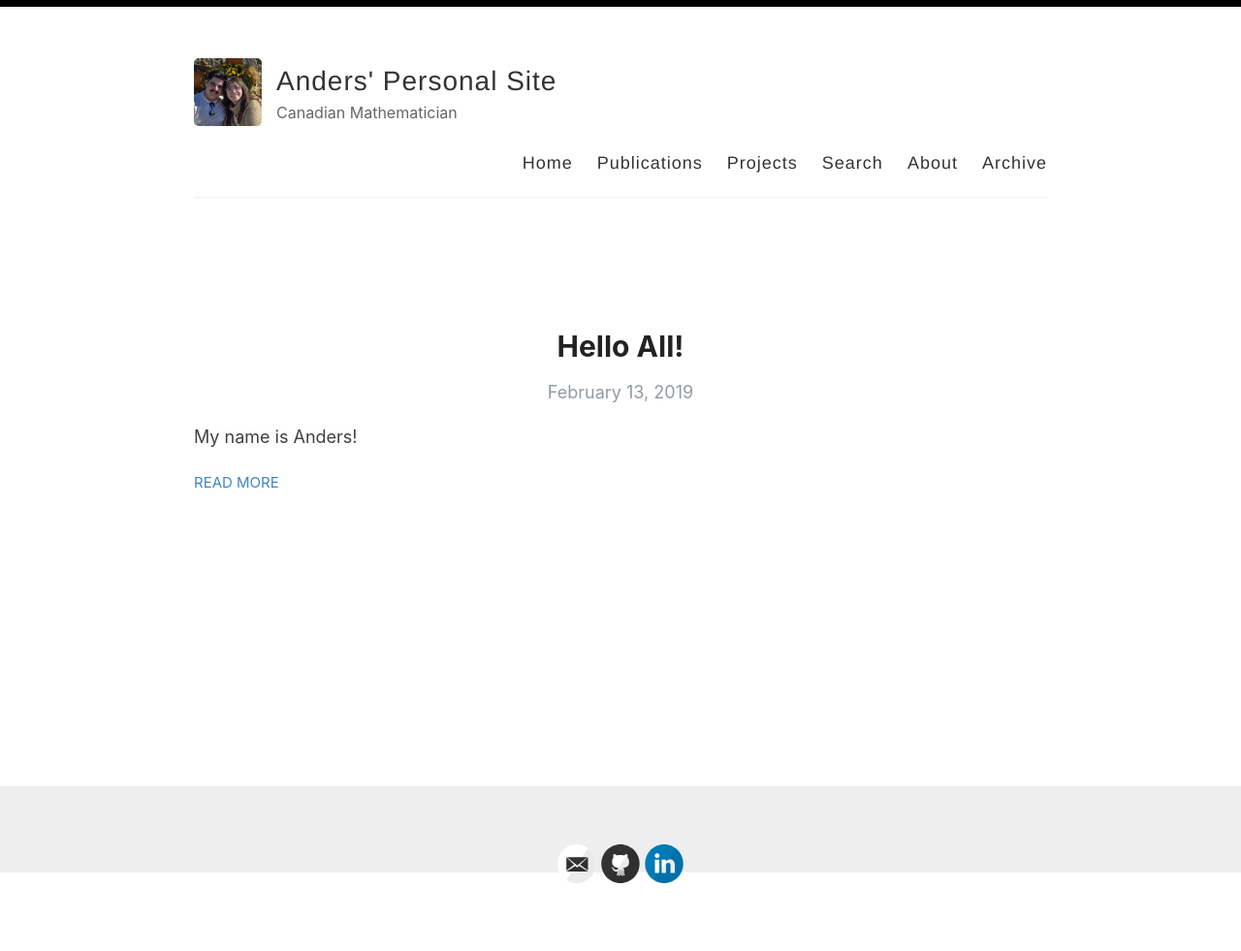
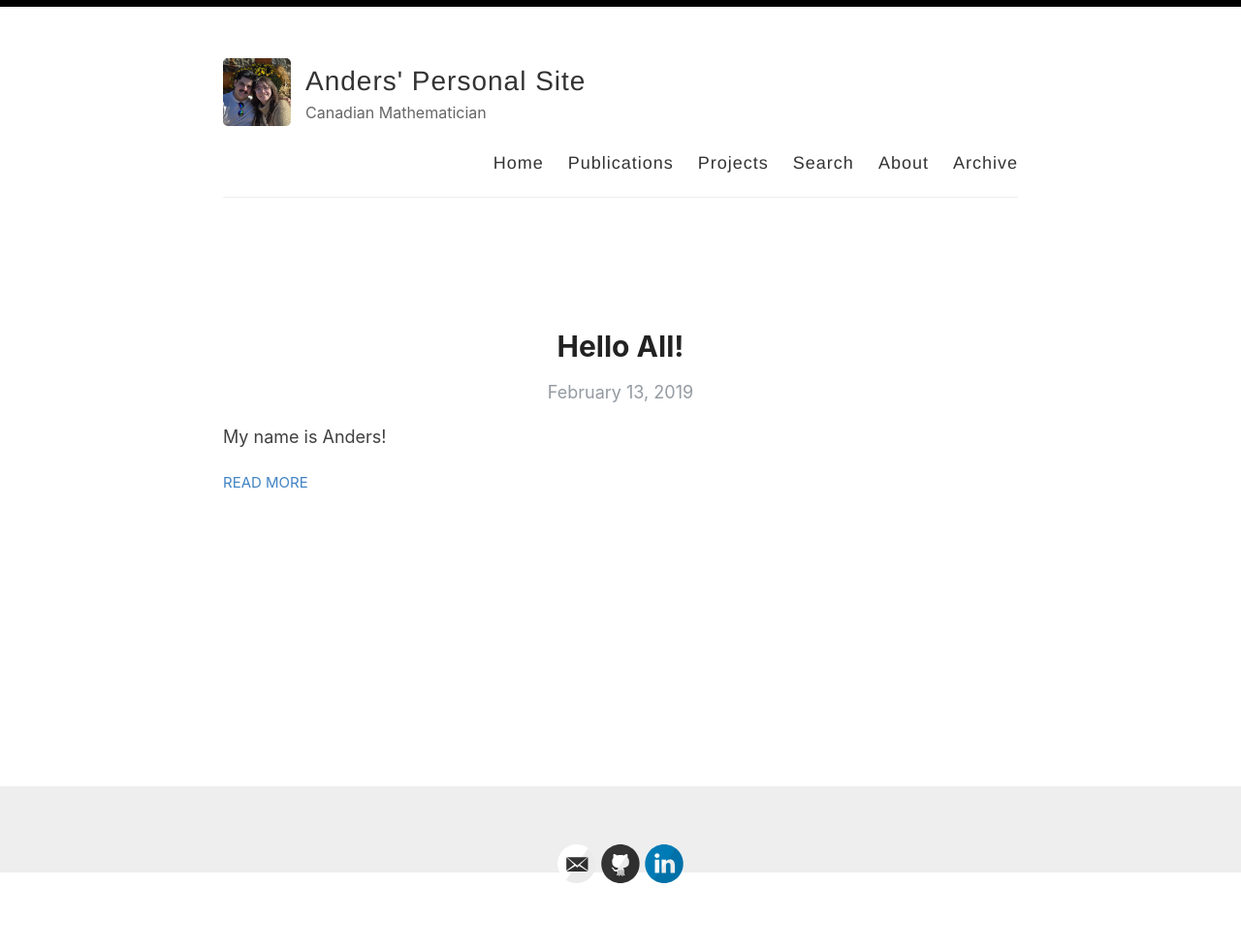
Before and after one commit to And-ers/And-ers.github.io, a Jekyll site: the page built from index.html, in a window 1280 px wide. Shown: the whole page at 97% size. Built offline with Jekyll 4.4.1, drawn with Linux system fonts in a browser that asks for light colours; the list of posts is cut into pages by our own code.

Commit message:
Changed stylebox padding from 40 10 to 40 40

```diff
--- a/assets/style.scss
+++ b/assets/style.scss
@@ -33,7 +33,7 @@ body {
 .container {
   margin: 0 auto;
   max-width: 900px;
-  padding: 40px 10px;
+  padding: 40px 40px;
   width: 100%;
 }
 
```
